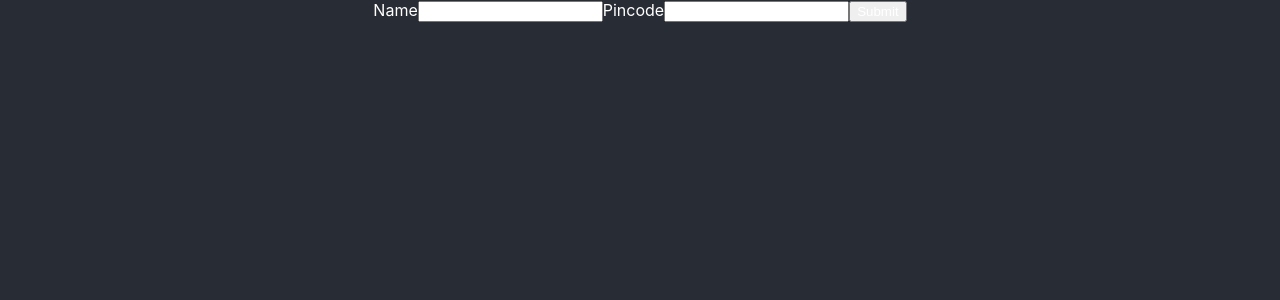
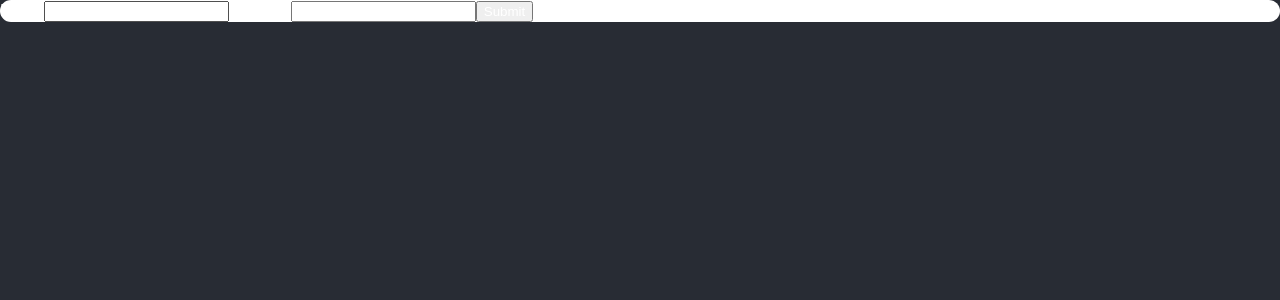
Before and after one commit to Sahil-4U/Learnvern-project-2, a React (Create React App) app: page / in a window 1280 px wide. Shown: the top 300 px of the page. Built offline with nearby package versions, Linux system fonts and the light colour scheme.

Commit message:
added children props

```diff
--- a/src/App.js
+++ b/src/App.js
@@ -1,12 +1,13 @@
 import logo from './logo.svg';
 import './App.css';
 import AddSubscriber from './components/subscribers/AddSubscriber';
+import Container from './components/templates/Container';
 
 function App() {
   return (
-    <div className="App">
+    <Container>
       <AddSubscriber />
-    </div>
+    </Container>
   );
 }
 
--- a/src/components/templates/Container.css
+++ b/src/components/templates/Container.css
@@ -0,0 +1,4 @@
+.container {
+  background-color: #fff;
+  border-radius: 12px;
+}
--- a/src/components/templates/Container.js
+++ b/src/components/templates/Container.js
@@ -0,0 +1,10 @@
+import React from 'react';
+import './Container.css'
+
+function Container(props) {
+    return (
+        <div className='container'>{props.children}</div>
+    )
+}
+
+export default Container
```
